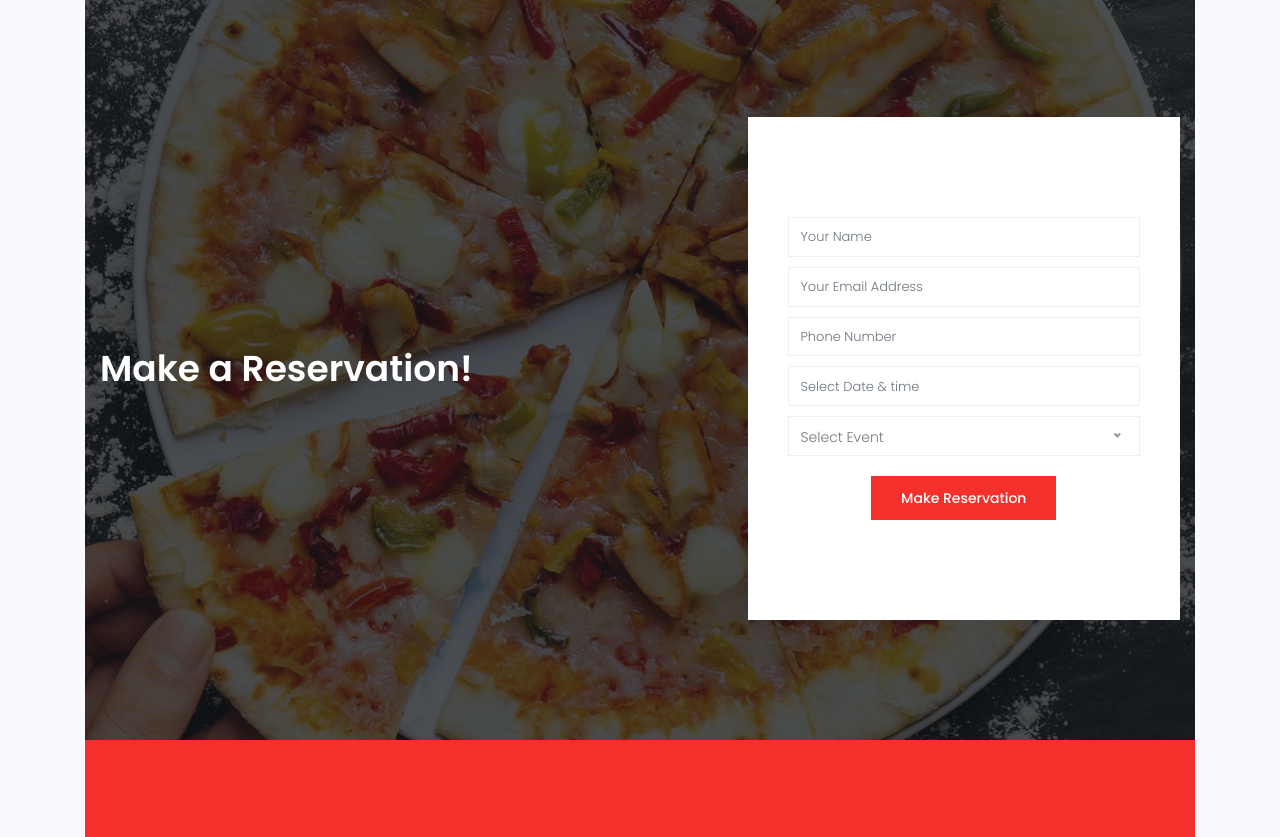
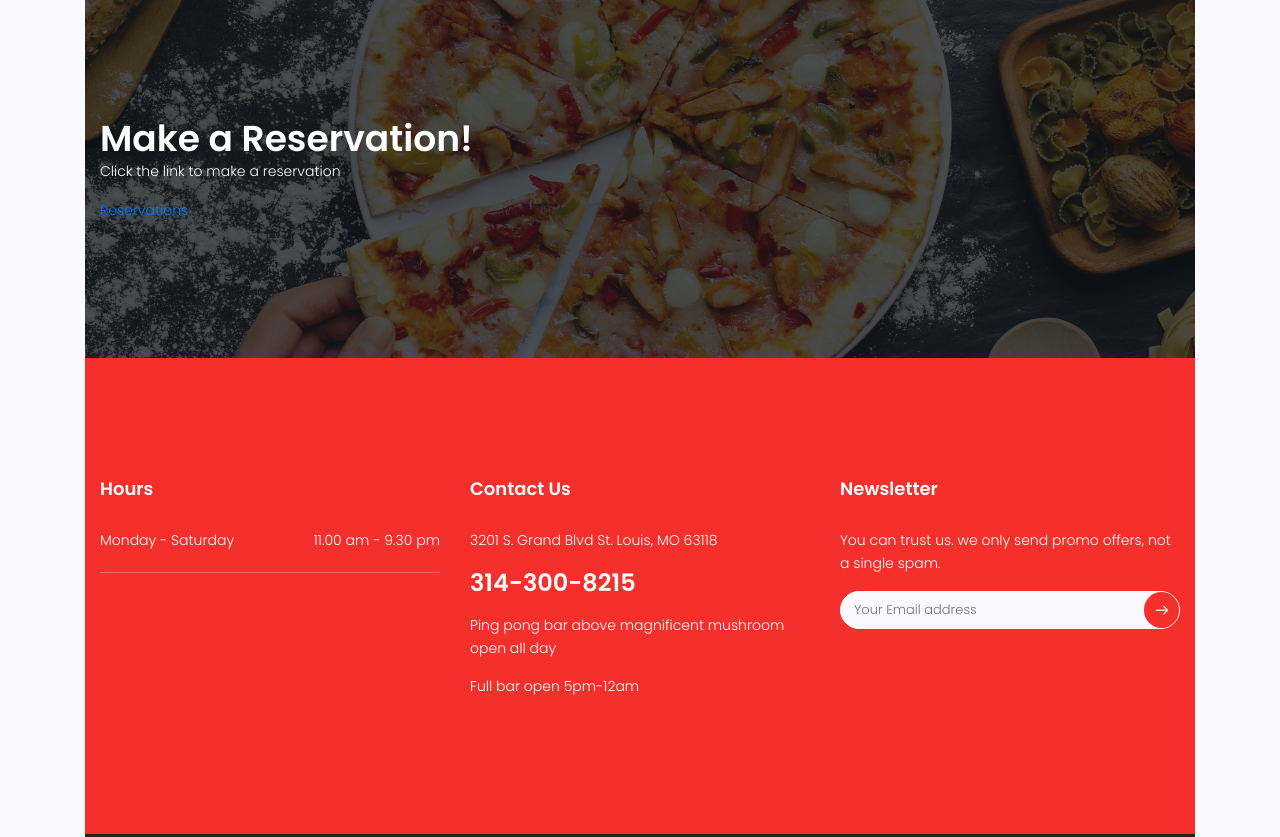
Before and after one commit to St-Louis-Community-College/4th-row-, a plain HTML site: page menu.html in a window 1280 px wide. Shown: the part 792-1629 px from the top of the page. Drawn offline with Linux system fonts and the light colour scheme; some packages are replaced by stand-ins of ours.

Commit message:
Update menu.html

```diff
--- a/menu.html
+++ b/menu.html
@@ -93,24 +93,8 @@
 					<div class="row justify-content-between align-items-center">
 						<div class="col-lg-6 reservation-left">
 							<h1 class="text-white">Make a Reservation!</h1>
-						</div>
-						<div class="col-lg-5 reservation-right">
-							<form class="form-wrap text-center" action="#">
-								<input type="text" class="form-control" name="name" placeholder="Your Name" onfocus="this.placeholder = ''" onblur="this.placeholder = 'Your Name'" >
-								<input type="email" class="form-control" name="email" placeholder="Your Email Address" onfocus="this.placeholder = ''" onblur="this.placeholder = 'Your Email Address'" >
-								<input type="text" class="form-control" name="phone" placeholder="Phone Number" onfocus="this.placeholder = ''" onblur="this.placeholder = 'Phone Number'" >
-								<input type="text" class="form-control date-picker" name="date" placeholder="Select Date & time" onfocus="this.placeholder = ''" onblur="this.placeholder = 'Select Date & time'" >
-								<div class="form-select" id="service-select">
-									<select>
-										<option data-display="">Select Event</option>
-										<option value="1">Birthday</option>
-										<option value="2">Anniversay</option>
-										<option value="3">Happy Hour</option>
-										<option value="4">Other</option>
-									</select>
-								</div>
-								<button class="primary-btn text-uppercase mt-20">Make Reservation</button>
-							</form>
+							<p class="text-white">Click the link to make a reservation<p>
+							<a href=https://www.magnificentmushroom.simplybook.me>Reservations</a>
 						</div>
 					</div>
 				</div>
```
